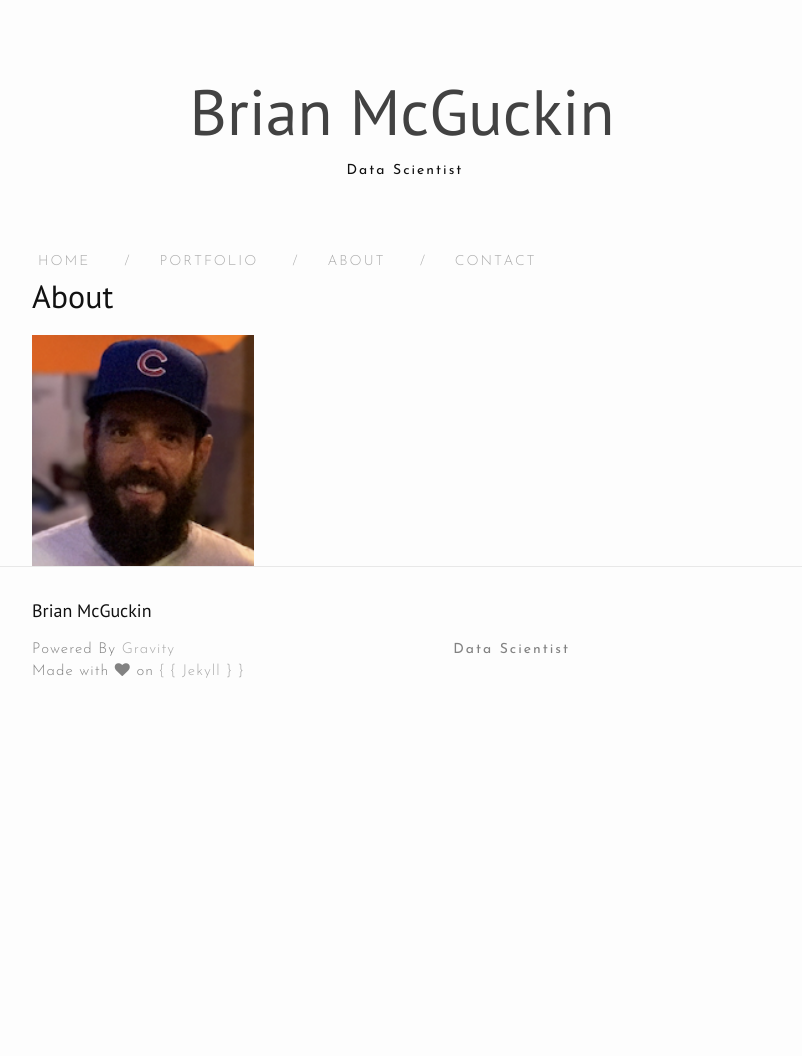
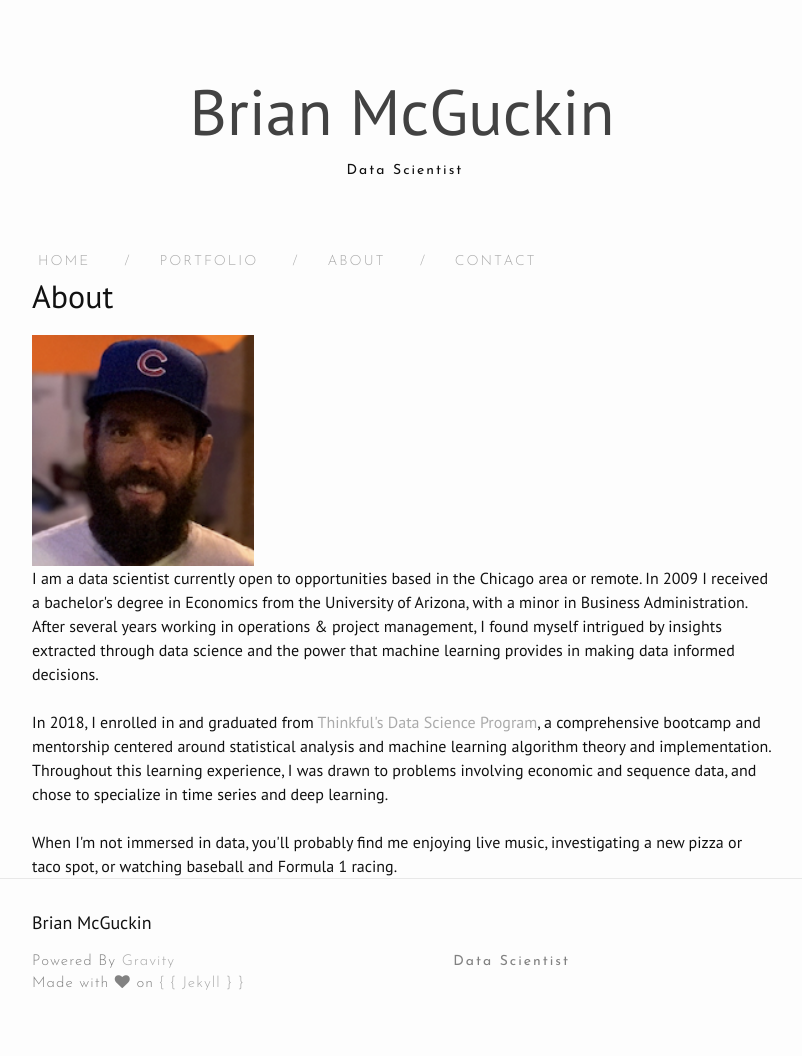
Before and after one commit to brianmcguckin/brianmcguckin.github.io, a Jekyll site: the page built from about.md, in a window 1280 px wide. Shown: the whole page, without its empty margins (238-1040 px from the left). Built offline with Jekyll 4.4.1, drawn with Linux system fonts in a browser that asks for light colours; nearby versions of some CDN libraries; before the commit the page ends 900 px from its top, so only the background shows below that.

Commit message:
update about me

```diff
--- a/about.md
+++ b/about.md
@@ -9,5 +9,12 @@ order: 2
 <h1>About</h1>
 </head>
 <body>
-<img src="https://raw.githubusercontent.com/brianmcguckin/brianmcguckin.github.io/master/images/brian.png" width="30%">
+<img src="https://raw.githubusercontent.com/brianmcguckin/brianmcguckin.github.io/master/images/brian.png" width="30%"><br>
+
+I am a data scientist currently open to opportunities based in the Chicago area or remote. In 2009 I received a bachelor's degree in Economics from the University of Arizona, with a minor in Business Administration. After several years working in operations & project management, I found myself intrigued by insights extracted through data science and the power that machine learning provides in making data informed decisions.<br>
+<br>
+In 2018, I enrolled in and graduated from <a href="https://www.thinkful.com/bootcamp/data-science/flexible/#specializations">Thinkful's Data Science Program</a>, a comprehensive bootcamp and mentorship centered around statistical analysis and machine learning algorithm theory and implementation. Throughout this learning experience, I was drawn to problems involving economic and sequence data, and chose to specialize in time series and deep learning.<br>
+<br>
+When I'm not immersed in data, you'll probably find me enjoying live music, investigating a new pizza or taco spot, or watching baseball and Formula 1 racing.
+
 </body>
```
Also changed, not shown: 1 other file.
